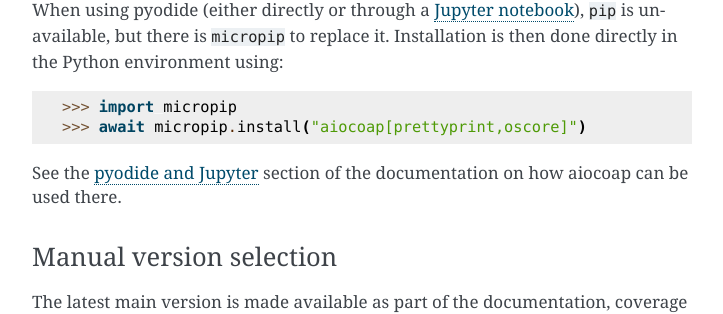
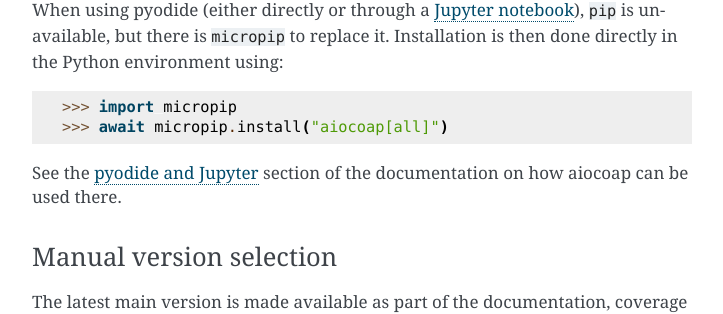
Before and after one commit to chrysn/aiocoap, a Sphinx documentation site: the page built from doc/installation.rst, in a window 1280 px wide and 900 px high, scrolled down 1922 px. Shown: the part 142-456 px from the top of the window, without its empty margins (388-1111 px from the left). Built offline with Sphinx 7.4.7, drawn with Linux system fonts in a browser that asks for light colours; pages that are not in the unit, such as notebooks, are missing from menus; the version number could not be read and is left out.

Commit message:
doc/pyodide: Install [all] now that DTLS is conditionally excluded from it

```diff
--- a/doc/installation.rst
+++ b/doc/installation.rst
@@ -118,7 +118,7 @@ When using pyodide (either directly or through a `Jupyter notebook`_),
 Installation is then done directly in the Python environment using::
 
     >>> import micropip
-    >>> await micropip.install("aiocoap[prettyprint,oscore]")
+    >>> await micropip.install("aiocoap[all]")
 
 See the :doc:`pyodide` section of the documentation on how aiocoap can be used there.
 
```
